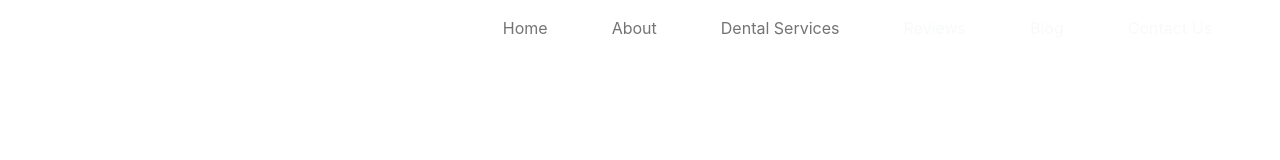
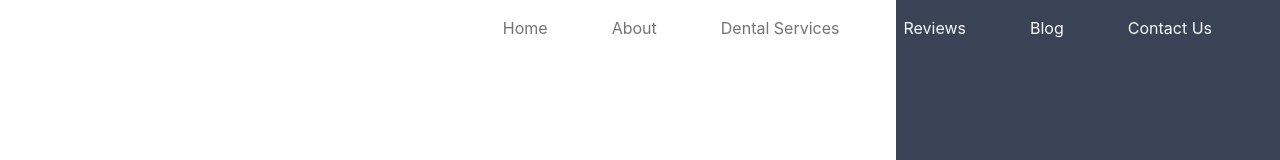
Before and after one commit to Samin1615088/My-Dentist-Appointment-Website-client, a React (Create React App) app: page / in a window 1280 px wide. Shown: the top 160 px of the page. Built offline with nearby package versions, Linux system fonts and the light colour scheme.

Commit message:
partial background is added

```diff
--- /dev/null
+++ b/src/components/Home/Header/Header.css
@@ -0,0 +1,15 @@
+.header-container {
+  height: 100vh;
+  width: 100%;
+  position: relative;
+}
+.header-container::after {
+  height: 100vh;
+  content: " ";
+  position: absolute;
+  top: 0;
+  width: 30%;
+  right: 0;
+  z-index: -50;
+  background: #3a4256;
+}
--- a/src/components/Home/Header/Header.js
+++ b/src/components/Home/Header/Header.js
@@ -1,10 +1,13 @@
 import React from 'react';
+import './Header.css';
+import HeaderMain from '../HeaderMain.js/HeaderMain';
 import Navbar from '../Navbar/Navbar';
 
 const Header = () => {
     return (
-        <div>
+        <div className="header-container">
             <Navbar />
+            <HeaderMain />
         </div>
     );
 };
--- a/src/components/Home/Home/Home.js
+++ b/src/components/Home/Home/Home.js
@@ -1,12 +1,11 @@
 import React from 'react';
 import Header from '../Header/Header';
-import HeaderMain from '../HeaderMain.js/HeaderMain';
+
 
 const Home = () => {
     return (
         <div className="vh-100">
             <Header />
-            <HeaderMain />
         </div>
     );
 };
```
